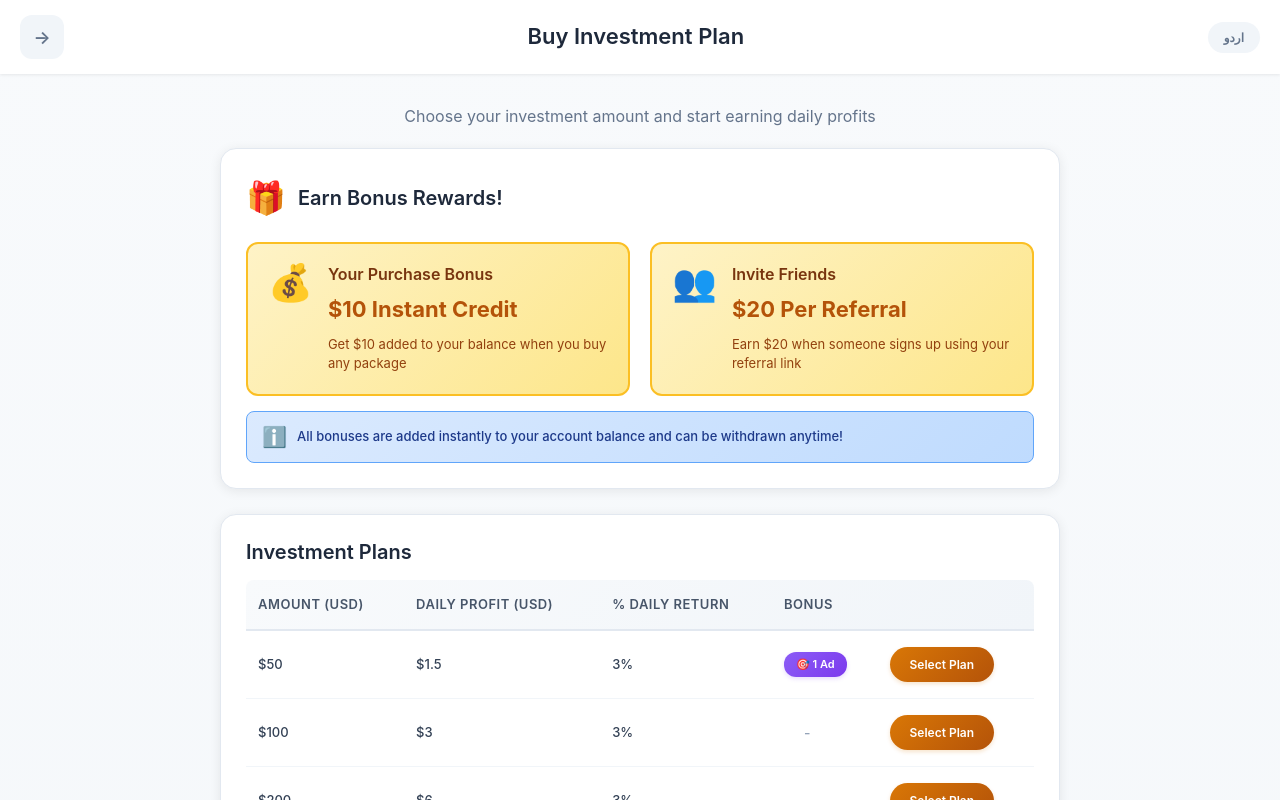
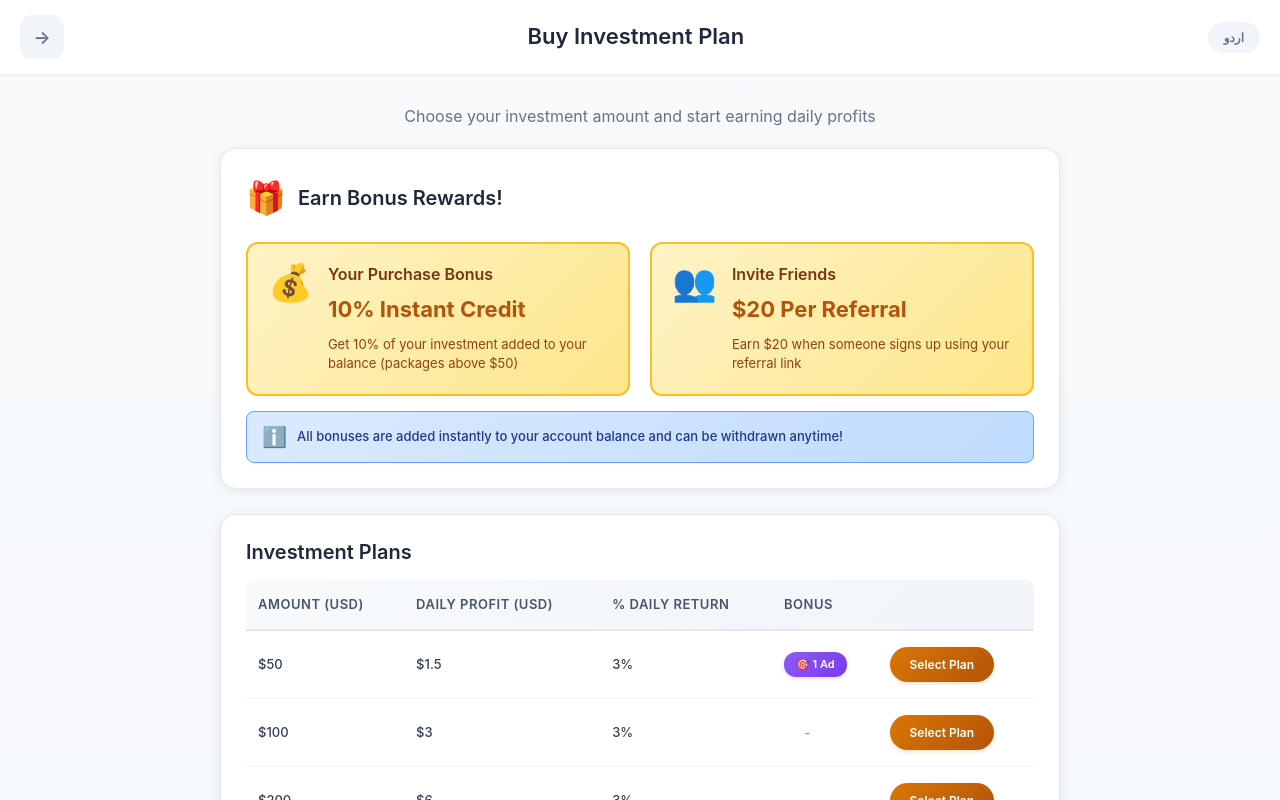
Before and after one commit to Awadul/Perbity, a React (Vite) app in the folder Ajmal/: page /buy-plan in a window 1280 px wide. Shown: the top 800 px of the page. Built offline with nearby package versions, Linux system fonts and the light colour scheme; no server answers; sample sign-in values are in the browser's storage.

Commit message:
added the referred bonus to %10 of payment

```diff
--- a/Ajmal/src/pages/BuyPlan.jsx
+++ b/Ajmal/src/pages/BuyPlan.jsx
@@ -197,8 +197,8 @@ const BuyPlan = () => {
               <div className="bonus-card-icon">💰</div>
               <div className="bonus-card-content">
                 <h4>Your Purchase Bonus</h4>
-                <p className="bonus-amount">$10 Instant Credit</p>
-                <span className="bonus-desc">Get $10 added to your balance when you buy any package</span>
+                <p className="bonus-amount">10% Instant Credit</p>
+                <span className="bonus-desc">Get 10% of your investment added to your balance (packages above $50)</span>
               </div>
             </div>
 
@@ -390,12 +390,12 @@ const BuyPlan = () => {
               {userProfile?.referredBy && selectedPlan.amount > 50 && (
                 <div className="modal-row bonus-row">
                   <span className="modal-label">{t.modalReferredBonus}:</span>
-                  <span className="modal-value bonus">$10</span>
+                  <span className="modal-value bonus">${(selectedPlan.amount * 0.10).toFixed(2)}</span>
                 </div>
               )}
               <div className="modal-row total-row">
                 <span className="modal-label">{t.modalTotal}:</span>
-                <span className="modal-value total">${userProfile?.referredBy && selectedPlan.amount > 50 ? selectedPlan.amount + 10 : selectedPlan.amount}</span>
+                <span className="modal-value total">${userProfile?.referredBy && selectedPlan.amount > 50 ? (selectedPlan.amount + selectedPlan.amount * 0.10).toFixed(2) : selectedPlan.amount}</span>
               </div>
             </div>
             <div className="modal-actions">
```
Also changed, not shown: 1 other file (tests, documents, lock files or other folders).
